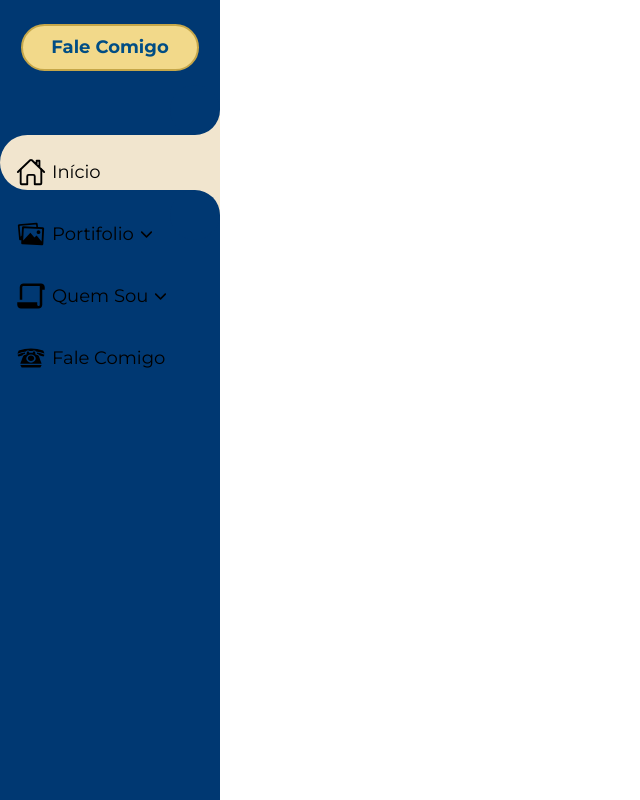
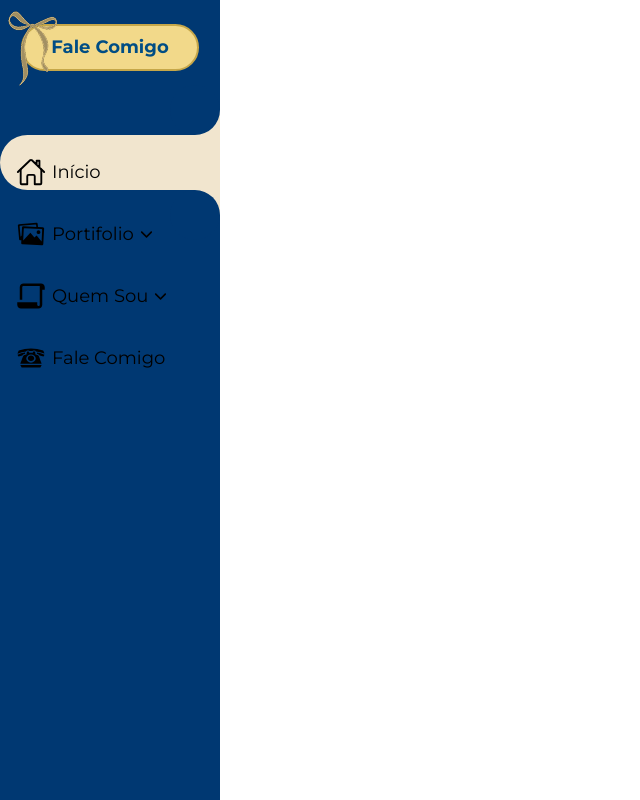
Before and after one commit to chiquinelli-bia/portifolio, a React (Vite) app: page / in a window 1280 px wide. Shown: the whole page, without its empty margins (0-640 px from the left). Built offline with nearby package versions, Linux system fonts and the light colour scheme; a web font is replaced by a local one.

Commit message:
feat(sidebar): adiciona laço decorativo pelo css

```diff
--- a/src/components/sidebar/sidebar.module.css
+++ b/src/components/sidebar/sidebar.module.css
@@ -29,6 +29,17 @@
   height: 100vh;
   padding: 2.4rem 0;
   background: var(--nav-bg);
+}
+[data-menu-laco]::before {
+  content: "";
+  background-image: url(/src/assets/menuLaco.png);
+  position: absolute;
+  width: 5rem;
+  height: 7.5rem;
+  background-size: contain;
+  left: 0.8rem;
+  top: 1.1rem;
+  background-repeat: no-repeat;
 }
 .selectorActive {
   width: 100%;
```
Also changed, not shown: src/assets/menuLaco.png (added).
